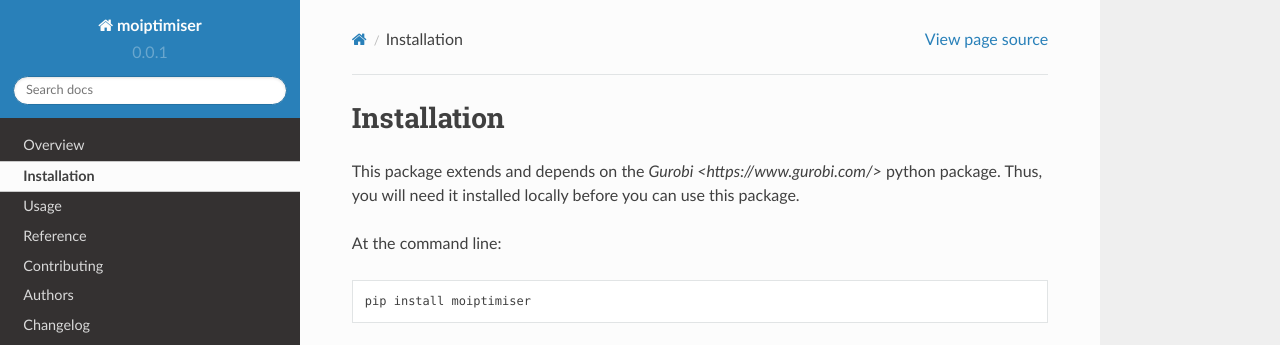
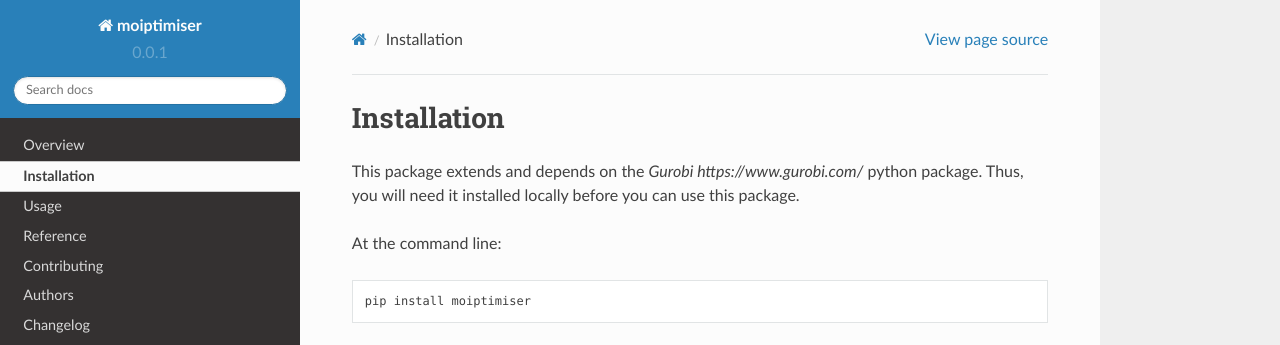
Before and after one commit to bayan/python-moiptimiser, a Sphinx documentation site: the page built from docs/installation.rst, in a window 1280 px wide. Shown: the top 345 px of the page. Built offline with Sphinx 7.4.7 and the Read the Docs theme 2.0.0, drawn with Linux system fonts in a browser that asks for light colours.

```diff
--- a/README.rst
+++ b/README.rst
@@ -45,13 +45,13 @@ Overview
 
 Multi-Objective Integer Programming with Gurobi and Python
 
-The optimisation software from `Gurobi <https://www.gurobi.com/>` now supports `multi-objective programming <https://www.gurobi.com/documentation/9.0/refman/multiple_objectives.html>`.
+The optimisation software from `Gurobi https://www.gurobi.com/` now supports `multi-objective programming https://www.gurobi.com/documentation/9.0/refman/multiple_objectives.html`.
 
 Since there are multiple objectives, there may be many solutions, each of which may optimise the objectives with a different set of priorities. Finding all such solutions can be algorithmically costly, so Gurobi's solver only returns a single result.
 
 However, due to the importance of such functionality, much research has been invested into finding better algorithms that can efficiently find all solutions.
 
-This python package extends Gurobi's multi-objective functionality by using the algorithm developed by (Ozlen et al., 2014). It provides a module that can be used in python programs, as well as a command line tool that can read `multi-objective LP <https://www.gurobi.com/documentation/9.0/refman/lp_format.html>` files.
+This python package extends Gurobi's multi-objective functionality by using the algorithm developed by (Ozlen et al., 2014). It provides a module that can be used in python programs, as well as a command line tool that can read `multi-objective LP https://www.gurobi.com/documentation/9.0/refman/lp_format.html` files.
 
 
 
--- a/docs/installation.rst
+++ b/docs/installation.rst
@@ -2,7 +2,7 @@
 Installation
 ============
 
-This package extends and depends on the `Gurobi <https://www.gurobi.com/>` python package. Thus, you will need it installed locally before you can use this package.
+This package extends and depends on the `Gurobi https://www.gurobi.com/` python package. Thus, you will need it installed locally before you can use this package.
 
 At the command line::
 
```
